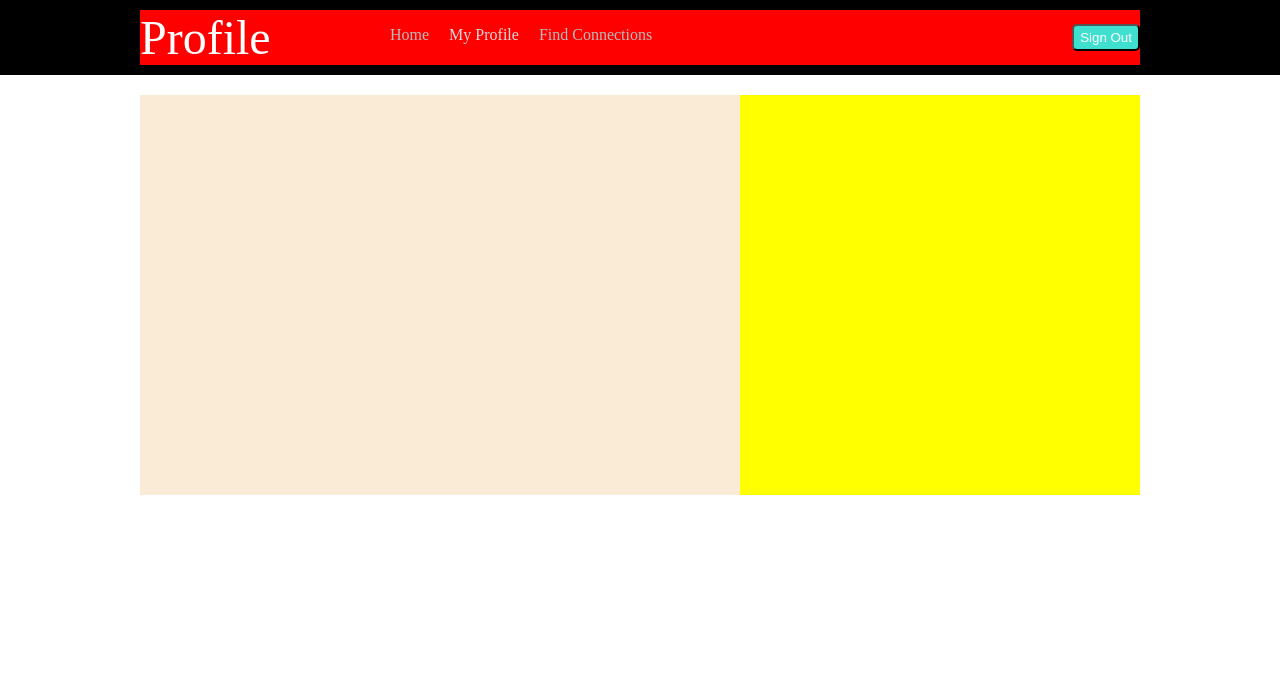
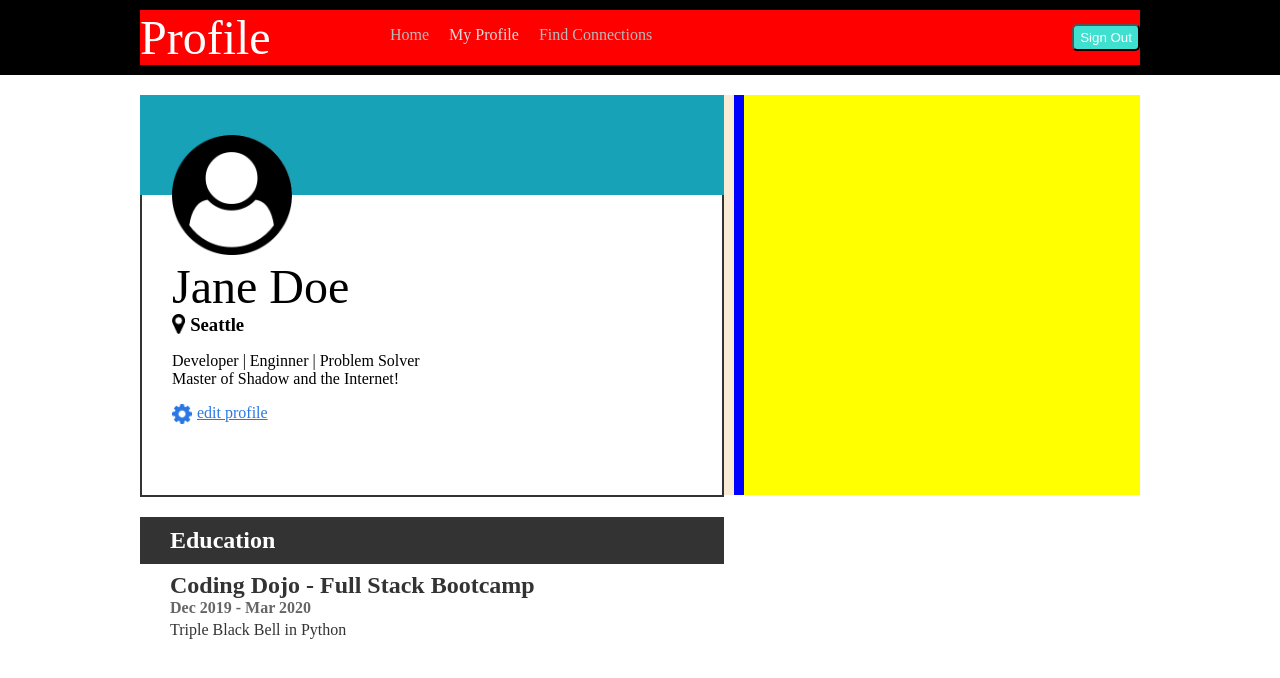
Before and after one commit to Rahumadat/pagina-de-perfil, a plain HTML site: page index.html in a window 1280 px wide. Drawn offline with Linux system fonts and the light colour scheme.

Commit message:
commit CARD v3

```diff
--- a/index.html
+++ b/index.html
@@ -27,8 +27,38 @@
     </header>
     <main>
         <section>
+            <div class="card">
+                <div class="perfil">
+                    <div class="avatar">
+                        <img src="/icons/user-circle.png" alt="Avatar-Usuario">
+                    </div>
+                    <div class="nombre">
+                        <span>Jane Doe</span>
+                    </div>
+                    <div class="ubicacion">
+                        <img src="/icons/map-marker.png" alt="Icono de Mapa">
+                        <h3>Seattle</h3>
+                    </div>
+                    <div class="cargo">
+                        <p>Developer | Enginner | Problem Solver <br>
+                        Master of Shadow and the Internet!</p>
+                    </div>
+                    <div class="editar">
+                        <img src="/icons/gear.png" alt="Editar">
+                        <a href="#">Edit Profile</a>
+                    </div>
+                </div>
+            </div>
+            <div class="educacion">
+                <h2>Education</h2>
+            </div>
+            <div class="edu_descr">
+                <h2>Coding Dojo - Full Stack Bootcamp</h2>
+                <h4>Dec 2019 - Mar 2020</h4>
+                <p>Triple Black Bell in Python</p>
+            </div>
+        </section>
 
-        </section>
         <aside></aside>
     </main>
 </body>
--- a/style.css
+++ b/style.css
@@ -1,3 +1,6 @@
+h2, h4, p {
+    margin: 0px;
+}
 body {
     margin: 0px;
     padding: 0px;
@@ -70,9 +73,86 @@ main section {
     width: 60%;
     height: 100%;
     background-color: antiquewhite;
+    display: flex;
+    flex-direction: column;
 }
 main aside {
     width: 40%;
     height: 100%;
     background-color: yellow;
+    margin-left: 10px;
 }
+main section .card {
+    background: #17a2b8;
+    padding-top: 100px;
+    margin-right: 10px;
+}
+main section .card .perfil {
+    background-color: #FFFFFF;
+    height: 300px;
+    border: solid 2px #333333;
+    border-top: none;
+    padding-left: 30px;
+}
+main section .card .perfil .avatar {
+    width: 120px;
+    position: relative;
+    top: -60px;
+}
+main section .card .perfil .avatar img {
+    width: 120px;
+}
+main section .card .perfil .nombre {
+    font-size: 3em;
+    margin-top: -60px;
+}
+main section .card .perfil .ubicacion {
+    display: flex;
+    flex-direction: row;
+    width: 100%;
+}
+main section .card .perfil .ubicacion img {
+    height: 20px;
+    margin-right: 5px;
+}
+main section .card .perfil .ubicacion h3 {
+    margin: 0px;
+}
+main section .card .perfil .cargo p {
+    margin: 16px 0px;
+}
+main section .card .perfil .editar {
+    display: flex;
+    flex-direction: row;
+}
+main section .card .perfil .editar img {
+    height: 20px;
+    margin-right: 5px;
+}
+main section .card .perfil .editar a {
+    text-transform: lowercase;
+    color: #2b78e4;
+}
+main section .educacion {
+    margin-top: 20px;
+    margin-right: 10px;
+    background-color: #333333;
+    color: #FFFFFF;
+    padding: 10px 30px;
+
+}
+main section .edu_descr {
+    padding: 0px 30px;
+}
+main section .edu_descr h2 {
+    color:#333333;
+    padding-top: 8px;
+}
+main section .edu_descr h4 {
+    color:#666666;
+}
+main section .edu_descr p {
+    color:#333333;
+    font-size: 1em;
+    padding-top: 4px;
+}
```
